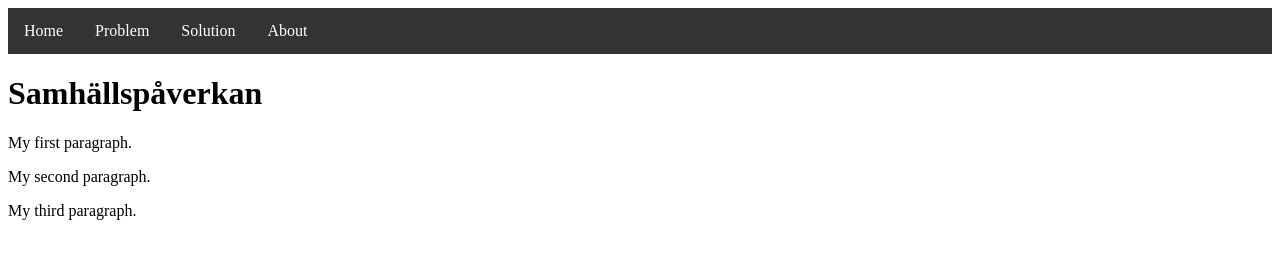
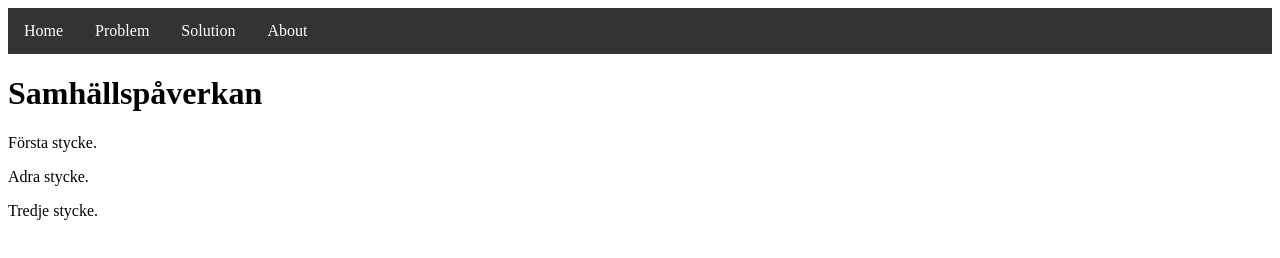
Before and after one commit to de-tyga001122/samh-llp-verkan, a plain HTML site: page problem.html in a window 1280 px wide. Drawn offline with Linux system fonts and the light colour scheme.

Commit message:
Update problem.html

```diff
--- a/problem.html
+++ b/problem.html
@@ -15,8 +15,17 @@
     </ul>
 
 <h1>Samhällspåverkan</h1>
-<p>My first paragraph.</p>
-<p>My second paragraph.</p>
-<p>My third paragraph.</p>
+<p>Första stycke.</p>
+<p>
+
+</p>
+<p>Adra stycke.</p>
+<p>
+
+</p>
+<p>Tredje stycke.</p>
+<p>
+
+</p>
   </body>
 </html>
```
